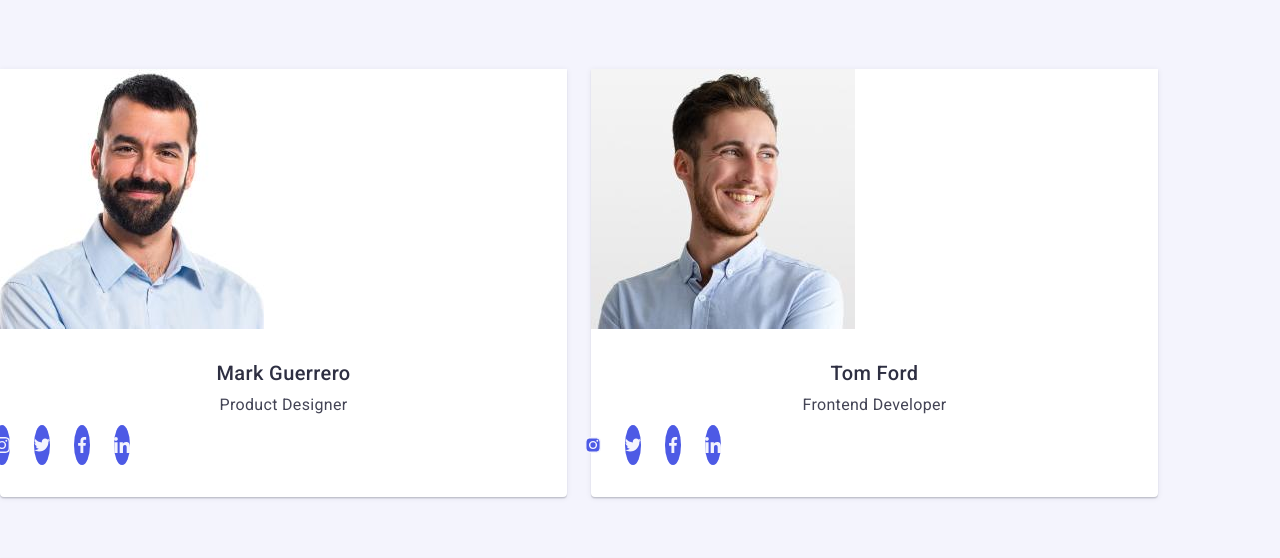
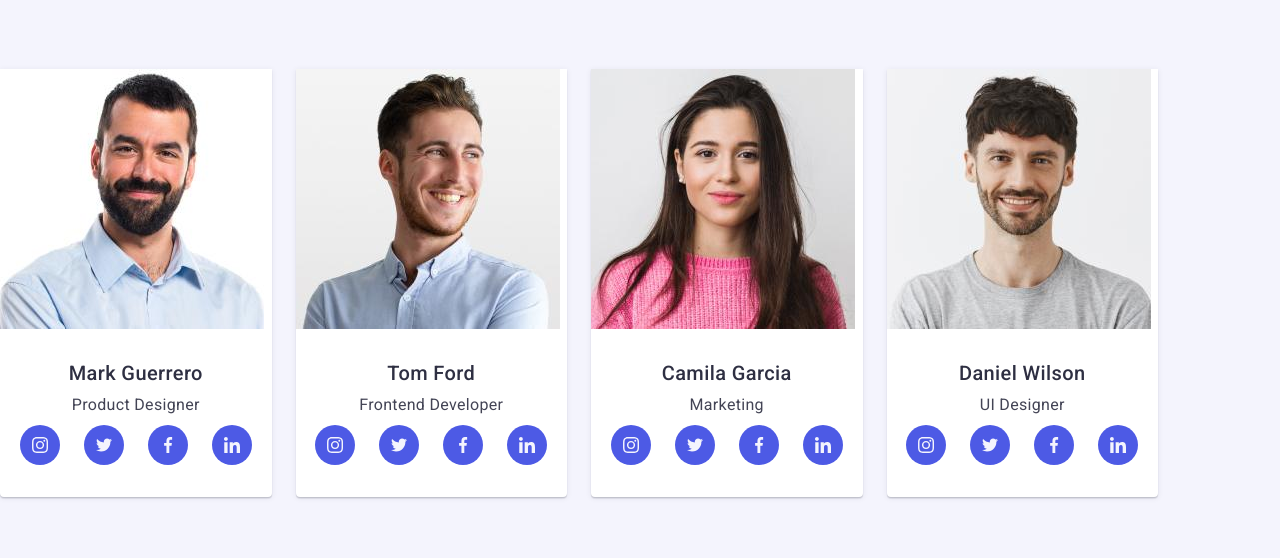
Before and after one commit to andy-k-5/goit-markup-hw-06, a plain HTML site: page index.html in a window 1280 px wide. Shown: the part 163-721 px from the top of the page. Drawn offline with nearby package versions, Linux system fonts and the light colour scheme.

Commit message:
goit-markup-hw-06

```diff
--- a/css/styles.css
+++ b/css/styles.css
@@ -731,11 +731,11 @@
     min-width: 1158px;
   }
 
-  .team-items-list {
+  .person-list {
     flex-wrap: nowrap;
     gap: 24px;
   }
-  .team-list {
+  .team-person {
     width: calc((100% - 72px) / 4);
   }
 }
--- a/index.html
+++ b/index.html
@@ -243,7 +243,7 @@
                 <h3 class="employee">Tom Ford</h3>
                 <p class="profession">Frontend Developer</p>
                 <ul class="team-list">
-                  <li class="teamteam-list-item">
+                  <li class="team-list-item">
                     <a href="" class="team-list-link">
                       <svg
                         class="team-list-icon"
@@ -306,7 +306,7 @@
                 <h3 class="employee">Camila Garcia</h3>
                 <p class="profession">Marketing</p>
                 <ul class="team-list">
-                  <li class="teamteam-list-item">
+                  <li class="team-list-item">
                     <a href="" class="team-list-link">
                       <svg
                         class="team-list-icon"
@@ -369,7 +369,7 @@
                 <h3 class="employee">Daniel Wilson</h3>
                 <p class="profession">UI Designer</p>
                 <ul class="team-list">
-                  <li class="teamteam-list-item">
+                  <li class="team-list-item">
                     <a href="" class="team-list-link">
                       <svg
                         class="team-list-icon"
```
